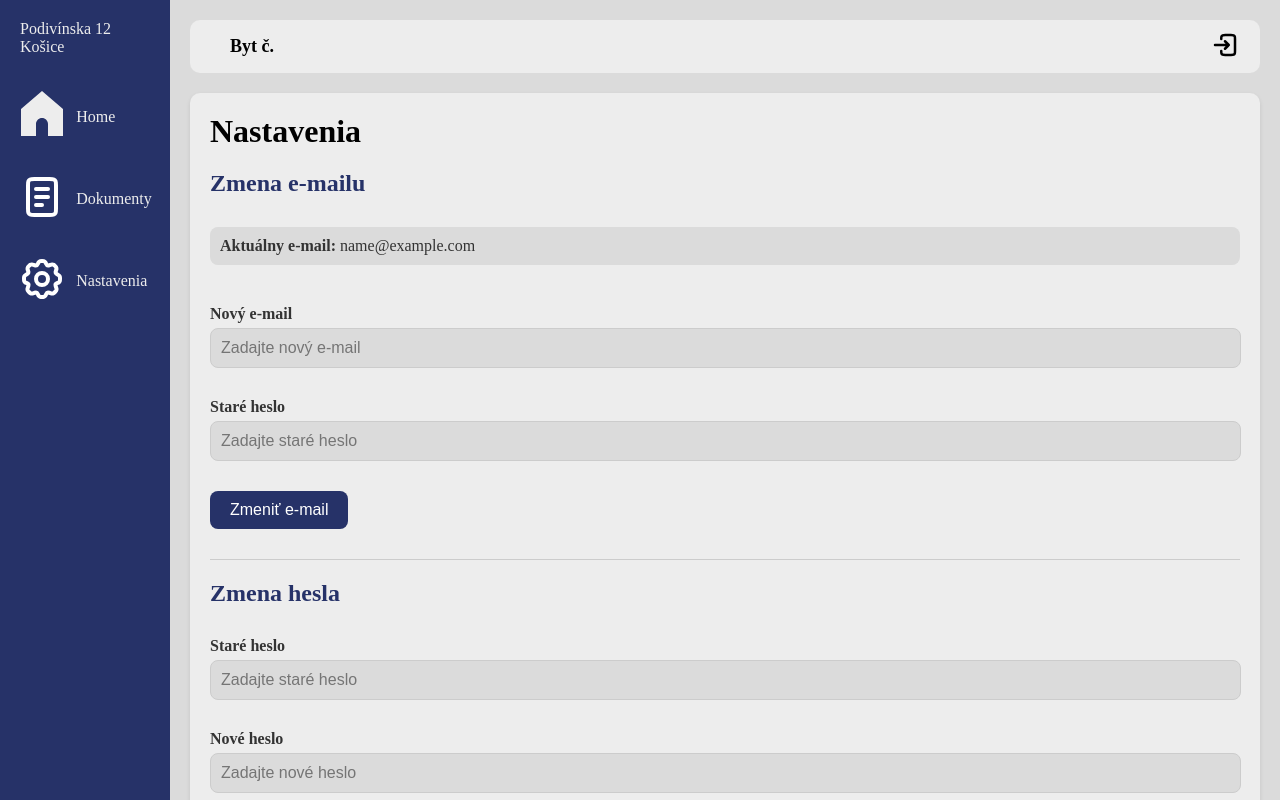
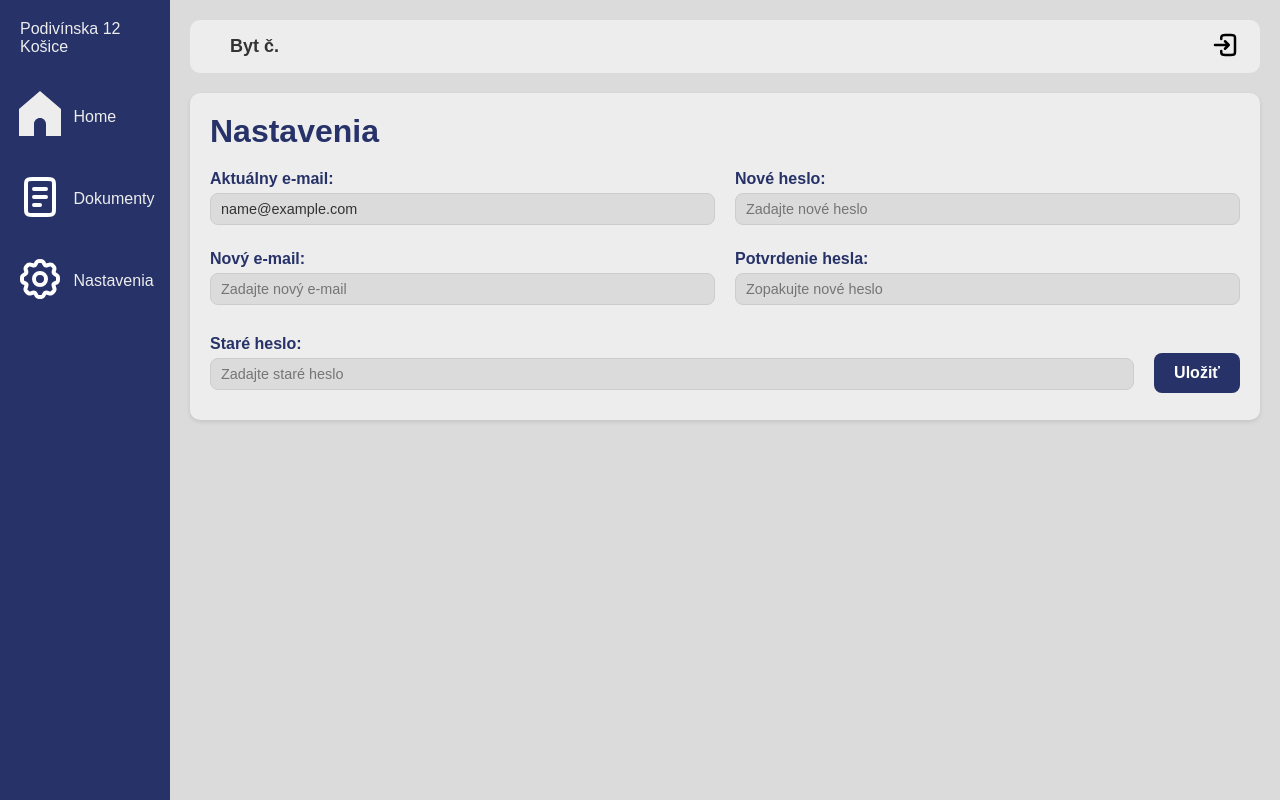
Before and after one commit to ScislakMatej/Apartment_building_app, a React (Create React App) app in the folder pm_projekt/: page /Settings in a window 1280 px wide. Shown: the top 800 px of the page. Built offline with nearby package versions, Linux system fonts and the light colour scheme; sample sign-in values are in the browser's storage.

Commit message:
ui pre nastavenia

```diff
--- a/pm_projekt/src/Main.css
+++ b/pm_projekt/src/Main.css
@@ -91,7 +91,15 @@ body {
 .account-header {
   display: flex;
   justify-content: space-between;
-  margin-bottom: 0px;
+  align-items: center;
+  margin-bottom: 10px;
+}
+
+hr {
+  margin-top: 10px;
+  margin-bottom: 10px;
+  border: none;
+  border-top: 1px solid #ccc;
 }
 
 .account-graph {
@@ -133,7 +141,7 @@ th {
 .voting-header {
   display: flex;
   justify-content: space-between;
-  margin-bottom: 0px;
+  margin-bottom: 10px;
 }
 
 .voting-results li {
@@ -146,6 +154,7 @@ th {
   padding: 20px;
   border-radius: 20px;
   box-shadow: 0 2px 5px rgba(0, 0, 0, 0.1);
+  margin-bottom: 10px;
 }
 
 .problems-header {
@@ -165,7 +174,12 @@ th {
   cursor: pointer;
   width: 24px;
   height: 24px;
-  margin-bottom: 15px;
+  display: flex;
+  align-items: center;
+  justify-content: center;
+  margin-bottom: px;
+  padding: 0px;
+  background: transparent;
 }
 
 .add-icon {
--- a/pm_projekt/src/Modal.css
+++ b/pm_projekt/src/Modal.css
@@ -94,7 +94,6 @@
   cursor: pointer;
 }
 
-/* hide default file input */
 .input-upload {
   display: none;
 }
--- a/pm_projekt/src/Settings.css
+++ b/pm_projekt/src/Settings.css
@@ -1,12 +1,16 @@
+body {
+  background-color: #dbdbdb;
+  font-family: Arial, sans-serif;
+  color: #333;
+}
+
 .settings-page {
   display: flex;
   height: 100vh;
-  background-color: #dbdbdb;
 }
 
 .main-content {
   flex-grow: 1;
-  background-color: #dbdbdb;
   padding: 20px;
 }
 
@@ -20,65 +24,92 @@
 .settings-form {
   display: flex;
   flex-direction: column;
-  gap: 20px;
-  margin-bottom: 30px;
-  margin-top: 20px;
+  gap: 30px;
 }
 
-.settings-form h2 {
-  font-size: 1.5rem;
-  color: #263268;
-  margin-bottom: 10px;
+.form-row {
+  display: flex;
+  justify-content: space-between;
+  gap: 20px;
+  align-items: flex-start;
 }
 
+.form-group {
+  flex: 1;
+  display: flex;
+  flex-direction: column;
+  gap: 15px;
+}
+
+.label-wrapper {
+  display: flex;
+  flex-direction: column;
+  gap: 5px;
+  width: 100%;
+}
+
+.label-text {
+  font-size: 1rem;
+  font-weight: bold;
+  color: #263268;
+}
+
+.current-email,
 .input-field {
-  width: 98%;
-  padding: 10px;
+  width: 100%;
+  height: 32px;
+  padding: 6px 10px;
   border-radius: 8px;
   border: 1px solid #ccc;
   background-color: #dbdbdb;
-  font-size: 1rem;
+  font-size: 0.9rem;
+  color: #333;
+  box-sizing: border-box;
+  display: flex;
+  align-items: center;
 }
 
-.input-field:focus {
+.input-field:focus,
+.input-field:hover {
   border-color: #263268;
+  background-color: #dbdbdb;
   outline: none;
 }
 
+.new-email {
+  margin-top: 10px;
+}
+
+.old-password {
+  margin-top: -10px;
+}
+
+.shared-section {
+  display: flex;
+  justify-content: space-between;
+  align-items: center;
+  gap: 20px;
+}
+
 .save-btn {
+  height: 40px;
+  padding: 10px 20px;
   background-color: #263268;
   color: white;
   border: none;
-  padding: 10px 20px;
   border-radius: 8px;
   font-size: 1rem;
+  font-weight: bold;
   cursor: pointer;
-  align-self: flex-start;
+  margin-left: auto;
 }
 
 .save-btn:hover {
   background-color: #4053ac;
 }
 
-label {
-  font-weight: bold;
-  color: #333;
-  display: flex;
-  flex-direction: column;
-  gap: 5px;
+h1 {
+  font-size: 2rem;
+  color: #263268;
+  margin-bottom: 20px;
 }
-
-.current-email {
-  font-size: 1rem;
-  margin-bottom: 20px;
-  color: #333;
-  background-color: #dbdbdb;
-  padding: 10px;
-  border-radius: 8px;
-}
-
-hr {
-  border: none;
-  border-top: 1px solid #ccc;
-  margin: 20px 0;
-}
--- a/pm_projekt/src/Settings.js
+++ b/pm_projekt/src/Settings.js
@@ -5,11 +5,9 @@ import "./Settings.css";
 
 function Settings() {
   const user = JSON.parse(localStorage.getItem("user")) || {};
-  const [currentEmail, setCurrentEmail] = useState(user.email || "");
+  const [currentEmail] = useState(user.email || "");
   const [newEmail, setNewEmail] = useState("");
-  const [oldPasswordForEmail, setOldPasswordForEmail] = useState("");
-  const [oldPasswordForPasswordChange, setOldPasswordForPasswordChange] =
-    useState("");
+  const [oldPassword, setOldPassword] = useState("");
   const [newPassword, setNewPassword] = useState("");
   const [confirmPassword, setConfirmPassword] = useState("");
 
@@ -18,35 +16,47 @@ function Settings() {
     window.location.href = "/";
   };
 
-  const handleEmailSubmit = (e) => {
+  const handleSubmit = (e) => {
     e.preventDefault();
-    if (!oldPasswordForEmail) {
-      alert("Staré heslo je potrebné na zmenu e-mailu!");
+
+    if (!oldPassword) {
+      alert("Staré heslo je potrebné na uloženie zmien!");
       return;
     }
-    console.log("Old Password:", oldPasswordForEmail);
-    console.log("Email updated to:", newEmail);
-    alert("E-mail bol úspešne zmenený.");
-    setNewEmail("");
-    setOldPasswordForEmail("");
-  };
 
-  const handlePasswordSubmit = (e) => {
-    e.preventDefault();
-    if (!oldPasswordForPasswordChange) {
-      alert("Staré heslo je potrebné na zmenu hesla!");
+    if (!newEmail && !newPassword) {
+      alert("Musíte zadať nový e-mail alebo nové heslo.");
       return;
     }
+
+    if (
+      (newPassword && !confirmPassword) ||
+      (!newPassword && confirmPassword)
+    ) {
+      alert("Musíte potvrdiť heslo.");
+      return;
+    }
+
+    if (newPassword && confirmPassword) {
       if (newPassword !== confirmPassword) {
         alert("Heslá sa nezhodujú!");
         return;
       }
-    console.log("Old Password:", oldPasswordForPasswordChange);
+      console.log("Old Password:", oldPassword);
       console.log("Password updated successfully.");
       alert("Heslo bolo úspešne zmenené.");
-    setOldPasswordForPasswordChange("");
       setNewPassword("");
       setConfirmPassword("");
+    }
+
+    if (newEmail) {
+      console.log("Old Password:", oldPassword);
+      console.log("Email updated to:", newEmail);
+      alert("E-mail bol úspešne zmenený.");
+      setNewEmail("");
+    }
+
+    setOldPassword("");
   };
 
   return (
@@ -56,78 +66,62 @@ function Settings() {
         <Header user={user} onLogout={handleLogout} />
         <div className="settings-content">
           <h1>Nastavenia</h1>
-          <form className="settings-form" onSubmit={handleEmailSubmit}>
-            <h2>Zmena e-mailu</h2>
-            <div className="current-email">
-              <strong>Aktuálny e-mail:</strong> {currentEmail}
+          <form className="settings-form" onSubmit={handleSubmit}>
+            <div className="form-row">
+              <div className="form-group">
+                <div className="label-wrapper">
+                  <label className="label-text">Aktuálny e-mail:</label>
+                  <div className="current-email">{currentEmail}</div>
                 </div>
-            <label>
-              Nový e-mail
+                <div className="label-wrapper">
+                  <label className="label-text new-email">Nový e-mail:</label>
                   <input
                     type="email"
                     value={newEmail}
                     onChange={(e) => setNewEmail(e.target.value)}
                     className="input-field"
                     placeholder="Zadajte nový e-mail"
-                required
                   />
-            </label>
-            <label>
-              Staré heslo
-              <input
-                type="password"
-                value={oldPasswordForEmail}
-                onChange={(e) => setOldPasswordForEmail(e.target.value)}
-                className="input-field"
-                placeholder="Zadajte staré heslo"
-                required
-              />
-            </label>
-            <button type="submit" className="save-btn">
-              Zmeniť e-mail
-            </button>
-          </form>
-          <hr />
-          <form className="settings-form" onSubmit={handlePasswordSubmit}>
-            <h2>Zmena hesla</h2>
-            <label>
-              Staré heslo
-              <input
-                type="password"
-                value={oldPasswordForPasswordChange}
-                onChange={(e) =>
-                  setOldPasswordForPasswordChange(e.target.value)
-                }
-                className="input-field"
-                placeholder="Zadajte staré heslo"
-                required
-              />
-            </label>
-            <label>
-              Nové heslo
+                </div>
+              </div>
+              <div className="form-group">
+                <div className="label-wrapper">
+                  <label className="label-text">Nové heslo:</label>
                   <input
                     type="password"
                     value={newPassword}
                     onChange={(e) => setNewPassword(e.target.value)}
                     className="input-field"
                     placeholder="Zadajte nové heslo"
-                required
                   />
-            </label>
-            <label>
-              Potvrdenie hesla
+                </div>
+                <div className="label-wrapper">
+                  <label className="label-text">Potvrdenie hesla:</label>
                   <input
                     type="password"
                     value={confirmPassword}
                     onChange={(e) => setConfirmPassword(e.target.value)}
                     className="input-field"
                     placeholder="Zopakujte nové heslo"
-                required
                   />
-            </label>
+                </div>
+              </div>
+            </div>
+            <div className="shared-section">
+              <div className="label-wrapper old-password">
+                <label className="label-text">Staré heslo:</label>
+                <input
+                  type="password"
+                  value={oldPassword}
+                  onChange={(e) => setOldPassword(e.target.value)}
+                  className="input-field"
+                  placeholder="Zadajte staré heslo"
+                />
+              </div>
               <button type="submit" className="save-btn">
-              Zmeniť heslo
+                Uložiť
               </button>
+            </div>
           </form>
         </div>
       </div>
--- a/pm_projekt/src/VotingBox.css
+++ b/pm_projekt/src/VotingBox.css
@@ -32,9 +32,17 @@ h3 {
 }
 
 .list-btn {
-  background: none;
   border: none;
+  font-size: 18px;
   cursor: pointer;
+  width: 24px;
+  height: 24px;
+  display: flex; /* Ensures centering the icon */
+  align-items: center; /* Center icon vertically */
+  justify-content: center; /* Center icon horizontally */
+  margin-bottom: 0px; /* Remove any unnecessary spacing */
+  padding: 0; /* Remove extra padding */
+  background: transparent; /* Keep the background transparent */
 }
 
 .list-icon {
```
Lines whose indentation alone changed are shown as unchanged.
